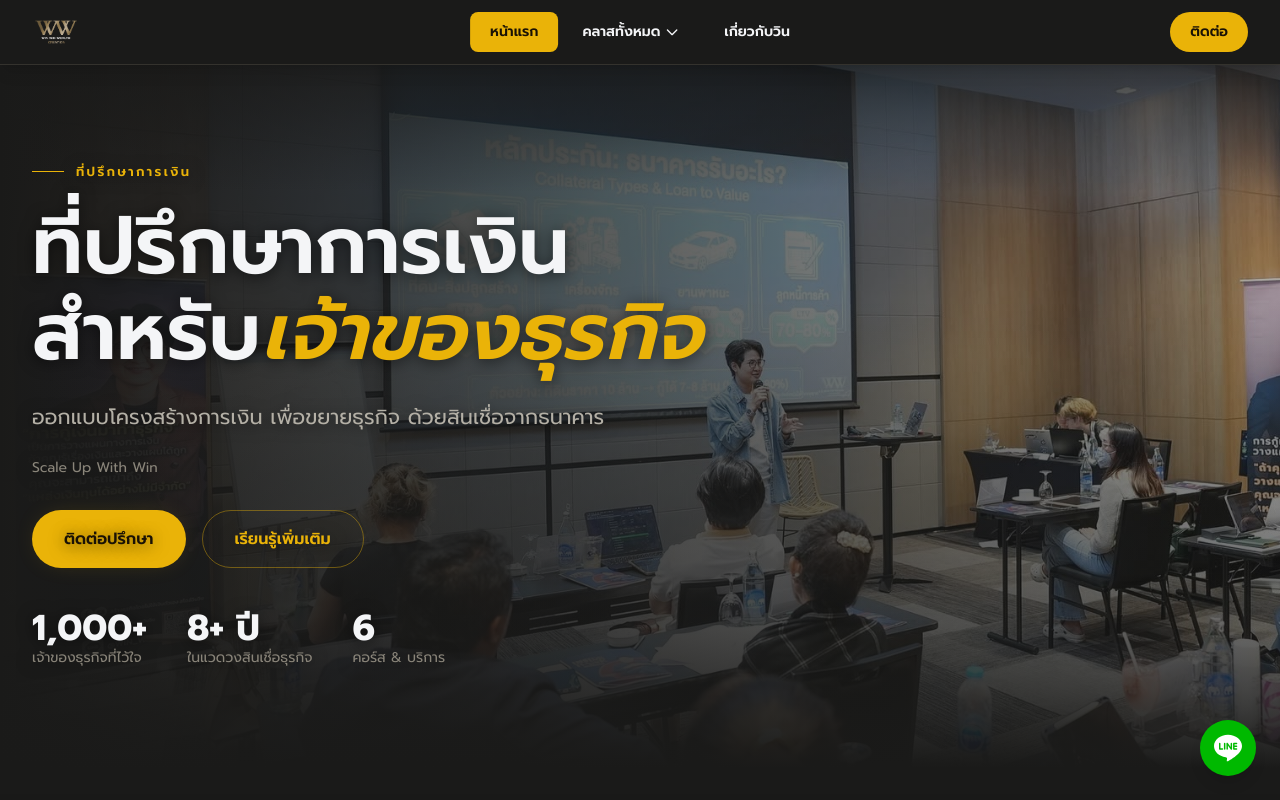
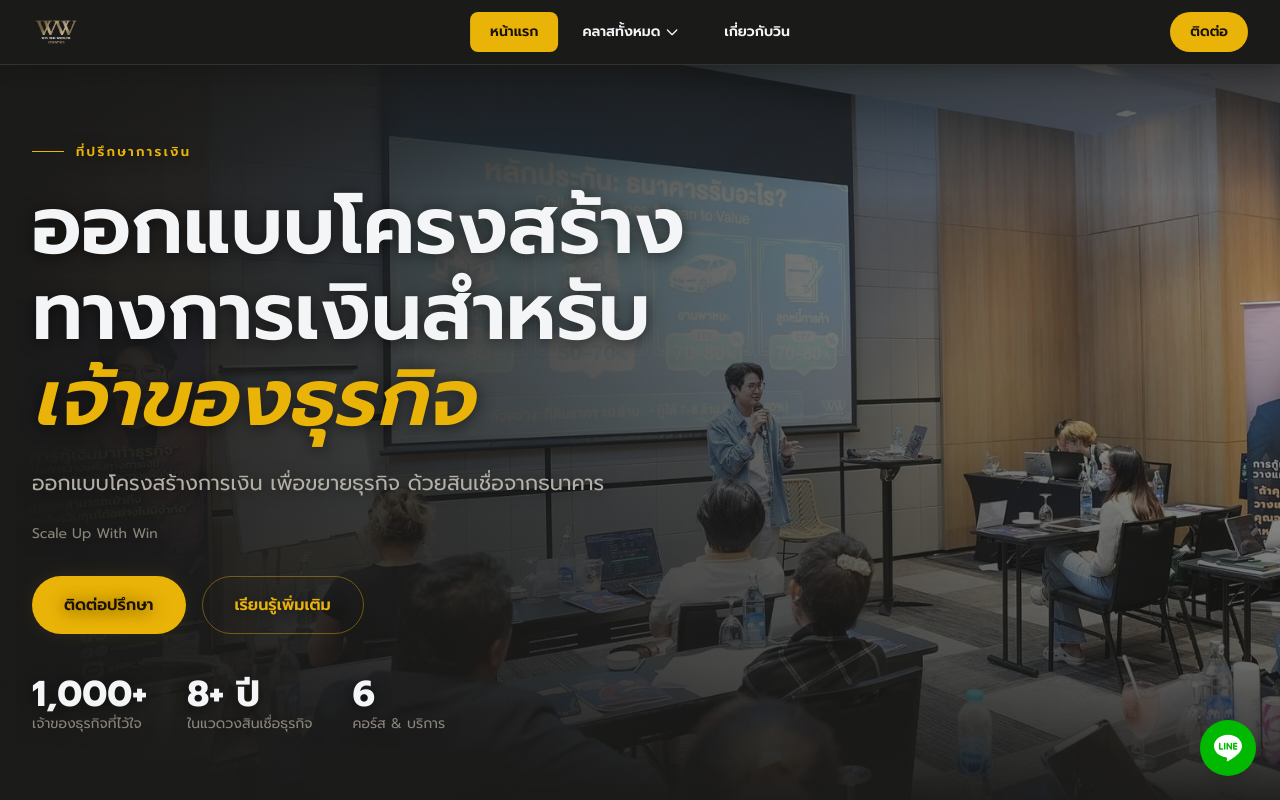
Before and after one commit to BelongToBOB/winwin-web-nextjs, a Next.js app: page / in a window 1280 px wide. Shown: the top 800 px of the page. Built offline with nearby package versions, Linux system fonts and the light colour scheme.

Commit message:
content(brand): refine financial structure messaging and class KV

```diff
--- a/src/app/layout.tsx
+++ b/src/app/layout.tsx
@@ -12,7 +12,7 @@ const prompt = Prompt({
 
 export const metadata: Metadata = {
   title: {
-    default: "WinWin Consult - ที่ปรึกษาการเงินสำหรับเจ้าของธุรกิจ",
+    default: "WinWin Consult - ออกแบบโครงสร้างทางการเงินสำหรับเจ้าของธุรกิจ",
     template: "%s | WinWin Wealth",
   },
   description:
@@ -40,14 +40,14 @@ export const metadata: Metadata = {
     locale: "th_TH",
     url: "https://www.winwinwealth.co",
     siteName: "WinWin Wealth Creation",
-    title: "WinWin Consult - ที่ปรึกษาการเงินสำหรับเจ้าของธุรกิจ",
+    title: "WinWin Consult - ออกแบบโครงสร้างทางการเงินสำหรับเจ้าของธุรกิจ",
     description:
       "ที่ปรึกษาการเงินธุรกิจ SME — วางโครงสร้างการเงิน ยื่นขอสินเชื่อให้ผ่านง่ายขึ้น สร้างธุรกิจโดยไม่ใช้เงินตัวเอง",
     images: [{ url: "/images/winwinlogo.webp" }],
   },
   twitter: {
     card: "summary_large_image",
-    title: "WinWin Consult - ที่ปรึกษาการเงินสำหรับเจ้าของธุรกิจ",
+    title: "WinWin Consult - ออกแบบโครงสร้างทางการเงินสำหรับเจ้าของธุรกิจ",
     description:
       "ที่ปรึกษาการเงินธุรกิจ SME — วางโครงสร้างการเงิน ยื่นขอสินเชื่อให้ผ่านง่ายขึ้น สร้างธุรกิจโดยไม่ใช้เงินตัวเอง",
     images: ["/images/winwinlogo.webp"],
--- a/src/app/page.tsx
+++ b/src/app/page.tsx
@@ -13,7 +13,7 @@ import { landingData } from "@/data/landing";
 // import { bucBeforeAfterRows } from "@/data/bank-uncensored"; // ซ่อนไว้ก่อน (Transformation)
 
 export const metadata = {
-  title: "WinWin Consult - ที่ปรึกษาการเงินสำหรับเจ้าของธุรกิจ | Scale Up With Win",
+  title: "WinWin Consult - ออกแบบโครงสร้างทางการเงินสำหรับเจ้าของธุรกิจ | Scale Up With Win",
 };
 
 export default function HomePage() {
@@ -263,7 +263,7 @@ export default function HomePage() {
 
       {/* คลาสล่าสุดที่กำลังจะมาถึง */}
       <Reveal>
-        <UpcomingClass image="/images/upcoming-ibf.jpg" lineUrl={LINE_URL} />
+        <UpcomingClass image="/images/KVIBF2.webp" lineUrl={LINE_URL} />
       </Reveal>
 
       {/* Section การ์ดราคา — เลือกบริการ + สมัคร (มี stagger ในตัว) */}
--- a/src/components/layout/Footer.tsx
+++ b/src/components/layout/Footer.tsx
@@ -7,7 +7,7 @@ export default function Footer() {
         <div className="text-center space-y-2">
           <p className="text-fg-2 text-sm font-medium">WinWin Wealth Creation</p>
           <p className="text-fg-muted text-xs">
-            ที่ปรึกษาการเงินสำหรับเจ้าของธุรกิจ | Scale Up With Win
+            ออกแบบโครงสร้างทางการเงินสำหรับเจ้าของธุรกิจ | Scale Up With Win
           </p>
           <p className="text-fg-muted text-xs">
             &copy; {year} WinWin Wealth Creation. สงวนลิขสิทธิ์.
--- a/src/components/sections/UpcomingClass.tsx
+++ b/src/components/sections/UpcomingClass.tsx
@@ -87,7 +87,7 @@ export default function UpcomingClass({
               alt={imageAlt}
               loading="lazy"
               decoding="async"
-              className="aspect-[2059/764] w-full object-cover transition-transform duration-700 ease-out group-hover:scale-[1.03]"
+              className="aspect-[16/9] w-full object-cover transition-transform duration-700 ease-out group-hover:scale-[1.03]"
             />
             {/* hover sheen */}
             <span
--- a/src/data/landing.ts
+++ b/src/data/landing.ts
@@ -4,10 +4,10 @@ export const landingData: LandingPageData = {
   hero: {
     name: "วินวิน กวินทร์รัศม์ นิธิกรภาคย์",
     badge: "ที่ปรึกษาการเงิน",
-    headline: "ที่ปรึกษาการเงินสำหรับเจ้าของธุรกิจ",
+    headline: "ออกแบบโครงสร้างทางการเงินสำหรับเจ้าของธุรกิจ",
     subheadline:
       "ออกแบบโครงสร้างการเงิน เพื่อขยายธุรกิจ ด้วยสินเชื่อจากธนาคาร",
-    highlight: "สร้างธุรกิจโดยไม่ใช้เงินตัวเอง",
+    highlight: "ขยายธุรกิจด้วยโครงสร้างการเงิน",
     profileImage: "/images/profile.webp",
     ctaPrimary: {
       text: "ติดต่อปรึกษา",
@@ -118,7 +118,7 @@ export const landingData: LandingPageData = {
   footer: {
     brand: "WinWin Consult",
     tagline:
-      "ที่ปรึกษาการเงินสำหรับเจ้าของธุรกิจ | Scale Up With Win",
+      "ออกแบบโครงสร้างทางการเงินสำหรับเจ้าของธุรกิจ | Scale Up With Win",
     copyright: "© 2026 WinWin Consult. สงวนลิขสิทธิ์.",
   },
 };
```
